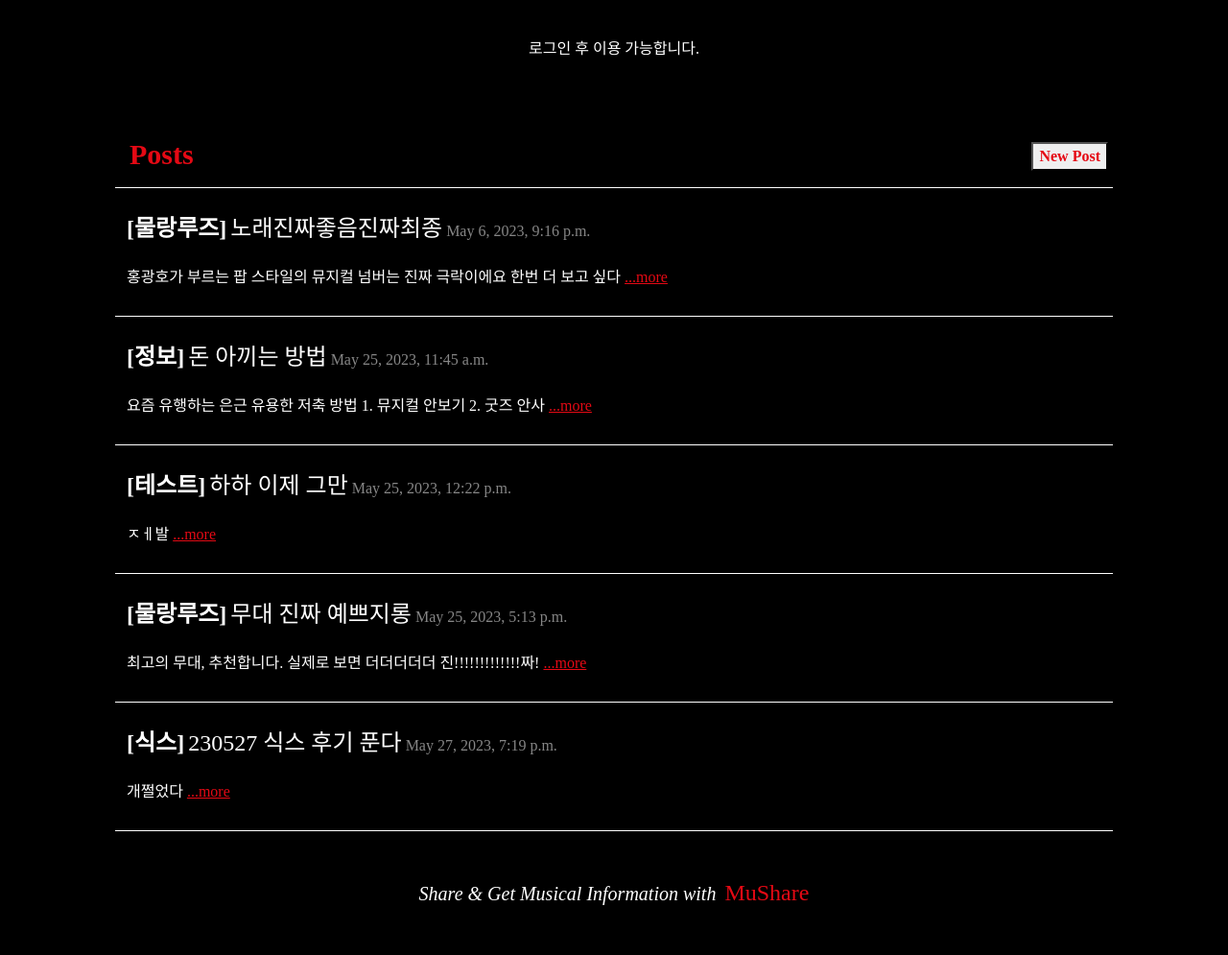
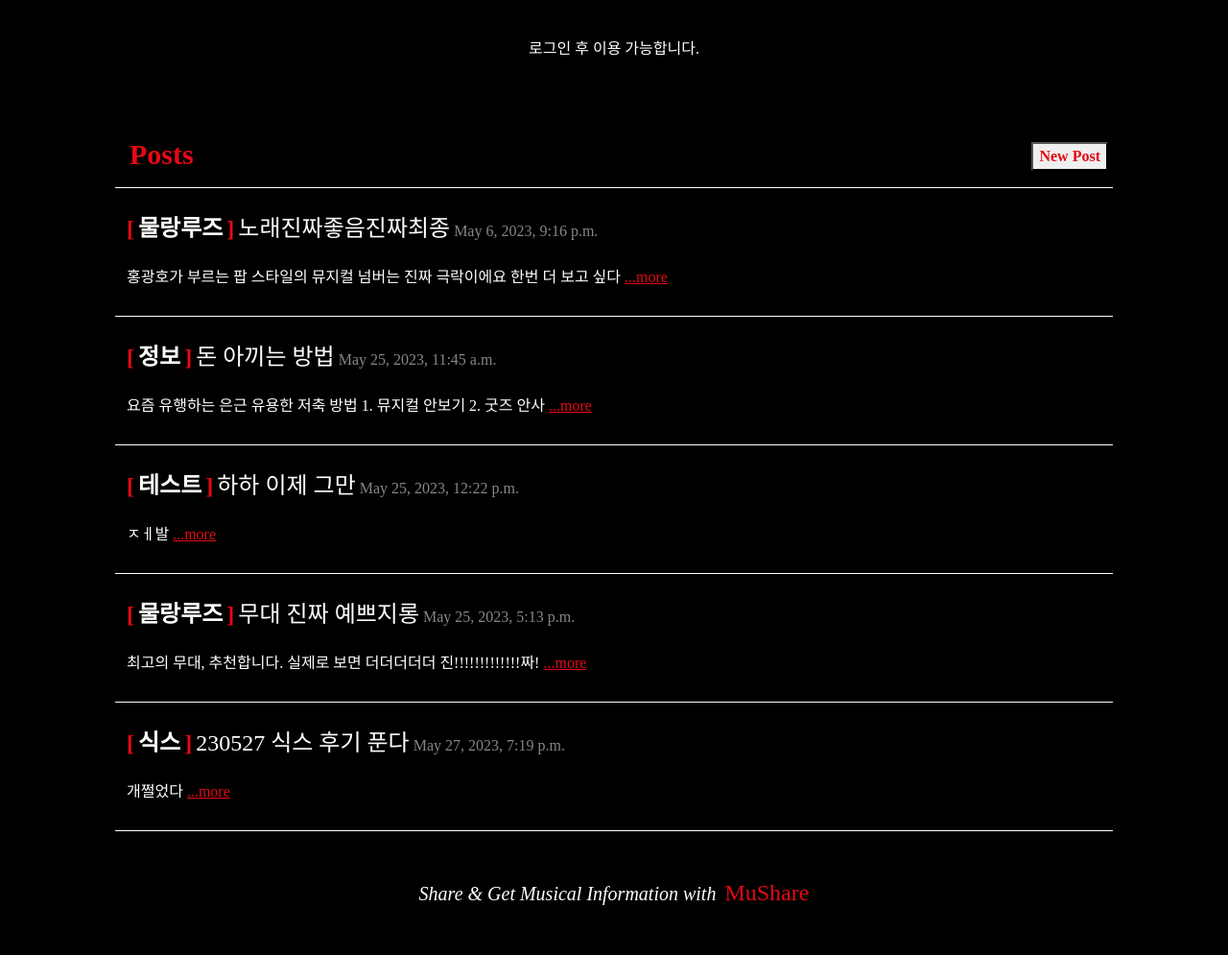
Before and after one commit to EWHA-LIKELION/Django-miniproject-11th, a Django app: page / in a window 1280 px wide. Shown: the part 591-1586 px from the top of the page at 96% size. Run offline with Django 4.2, Linux system fonts and the light colour scheme; data comes from the database, SQL or seed files in the repository; both versions use the stored data as it was after the commit; some web fonts are replaced.

Commit message:
html 수정

```diff
--- a/Mini-Project/Dminiproject/blog/templates/home.html
+++ b/Mini-Project/Dminiproject/blog/templates/home.html
@@ -39,7 +39,9 @@
     <hr style="border-color: white;">
 
     <div style="color:white; margin:0px; padding:10px; border:2px solid; border-color:rgb(0, 0, 0); border-radius:10px; background-color: rgb(0, 0, 0); font-family: 'Pretendard';">
-    <h4 style="color:rgb(255, 255, 255); display:inline; font-family: 'Pretendard';font-weight:600;">[{{blog.type}}]</h4>
+    <h4 style="color:rgb(229,9,20); display:inline; font-family: 'Pretendard';font-weight:600;">[</h4>
+    <h4 style="color:rgb(255, 255, 255); display:inline; font-family: 'Pretendard';font-weight:600;">{{blog.type}}</h4>
+    <h4 style="color:rgb(229,9,20); display:inline; font-family: 'Pretendard';font-weight:600;">]</h4>
     <h4 style="display:inline; font-family: 'Pretendard';">{{blog.title}}</h4>
     <div style="color:rgb(134, 134, 134); display:inline; font-family: 'Pretendard';">
       {{blog.date}}
```
Also changed, not shown: Mini-Project/Dminiproject/db.sqlite3.
